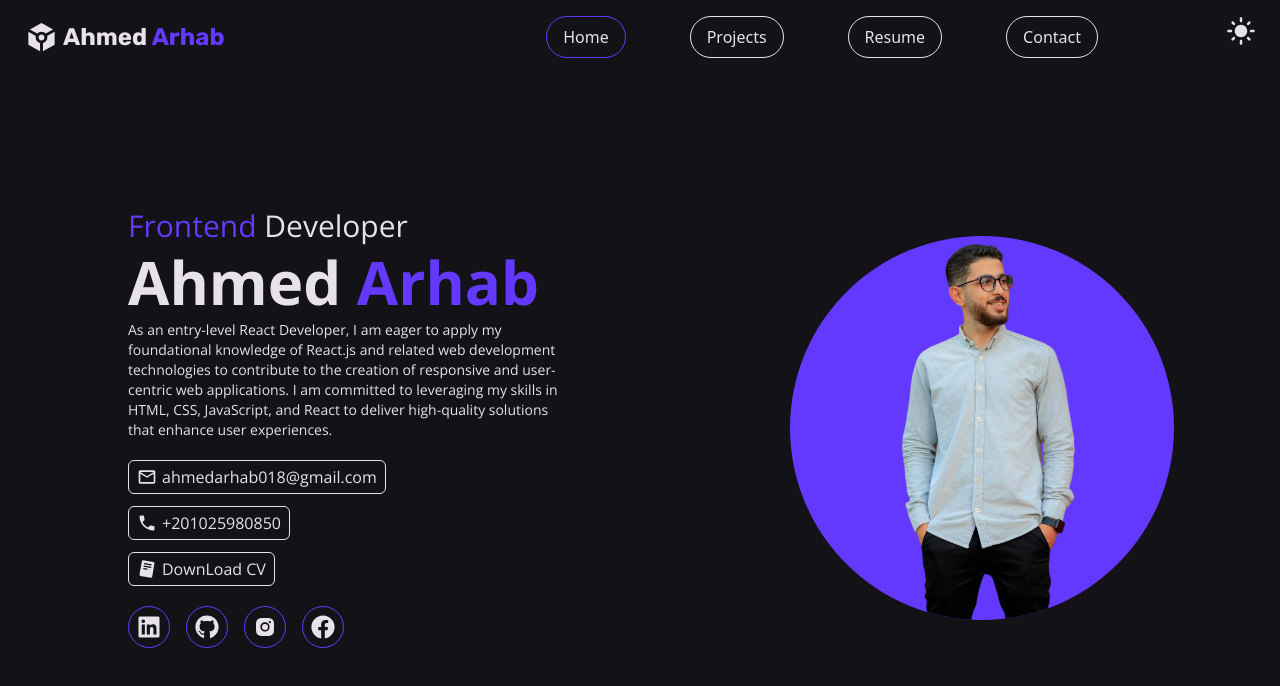
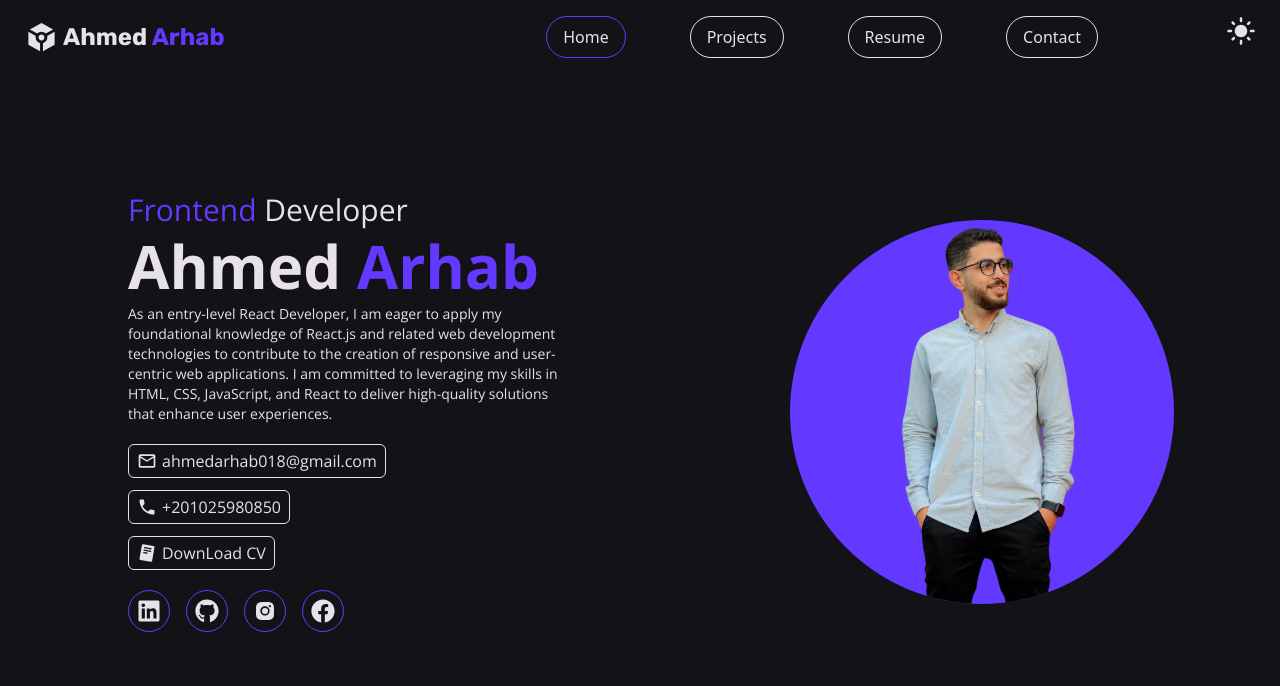
Before and after one commit to ar7ab/Portfolio-App, a React (Vite) app: page /#/ in a window 1280 px wide. Shown: the top 686 px of the page. Built offline with nearby package versions, Linux system fonts and the light colour scheme.

Commit message:
Update hero section

```diff
--- a/src/components/Hero/Hero.jsx
+++ b/src/components/Hero/Hero.jsx
@@ -13,7 +13,7 @@ const Hero = () => {
 
     return (
         <div
-            className={`w-full flex flex-col-reverse md:flex-row relative top-20 md:top-32 gap-3 pb-8  ${darkMode
+            className={`w-full flex flex-col-reverse md:flex-row relative top-20 md:top-28 gap-3 pb-8  ${darkMode
                 ? "bg-dark-background text-dark-primary"
                 : "bg-background text-black"
                 }`}
```
